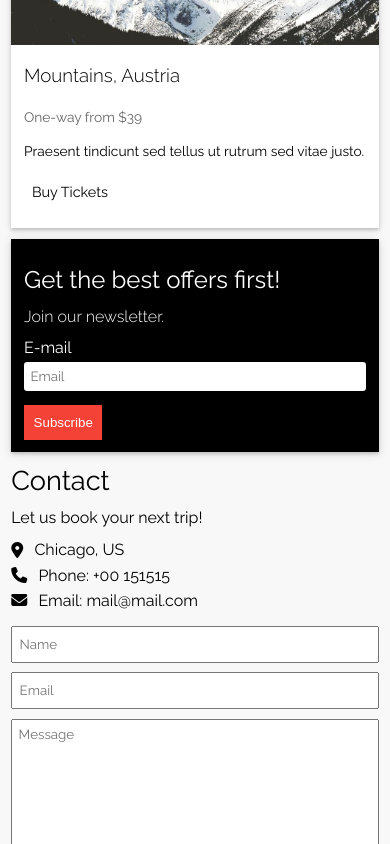
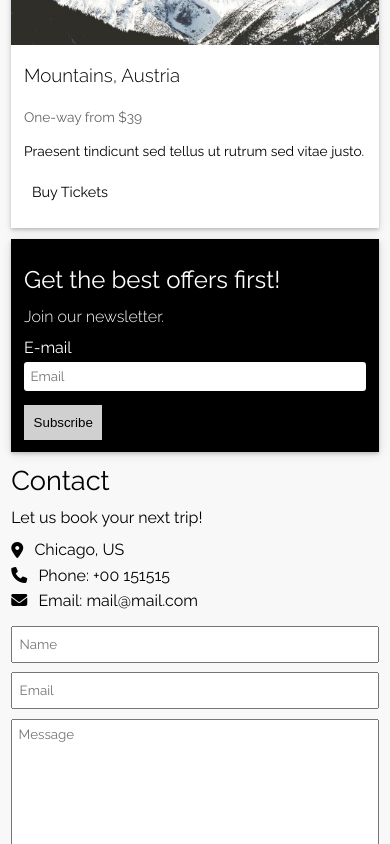
Before and after one commit to EmanuelVFC/projeto-site-001, a plain HTML site: page index.html in a window 390 px wide. In both pictures the pointer is over the button "Subscribe". Shown: the part 2598-3442 px from the top of the page. Drawn offline with Linux system fonts and the light colour scheme.

Commit message:
update 03/10

```diff
--- a/styles/media-query.css
+++ b/styles/media-query.css
@@ -50,7 +50,7 @@
     }
 
     .lista-item:hover{
-        background-color: white !important;
+        background-color: #d1d0d0 !important;
         cursor: pointer;
     }
 
--- a/styles/mobile-first.css
+++ b/styles/mobile-first.css
@@ -380,6 +380,11 @@ body{
     border: none;
 }
 
+.botao-ofertas:hover{
+    background-color: #d1d0d0;
+    color: black;
+}
+
 /* ÁREA DE CONTATO E MENSAGEM */
 .contato{
     font-family: 'Raleway', sans-serif;
```
